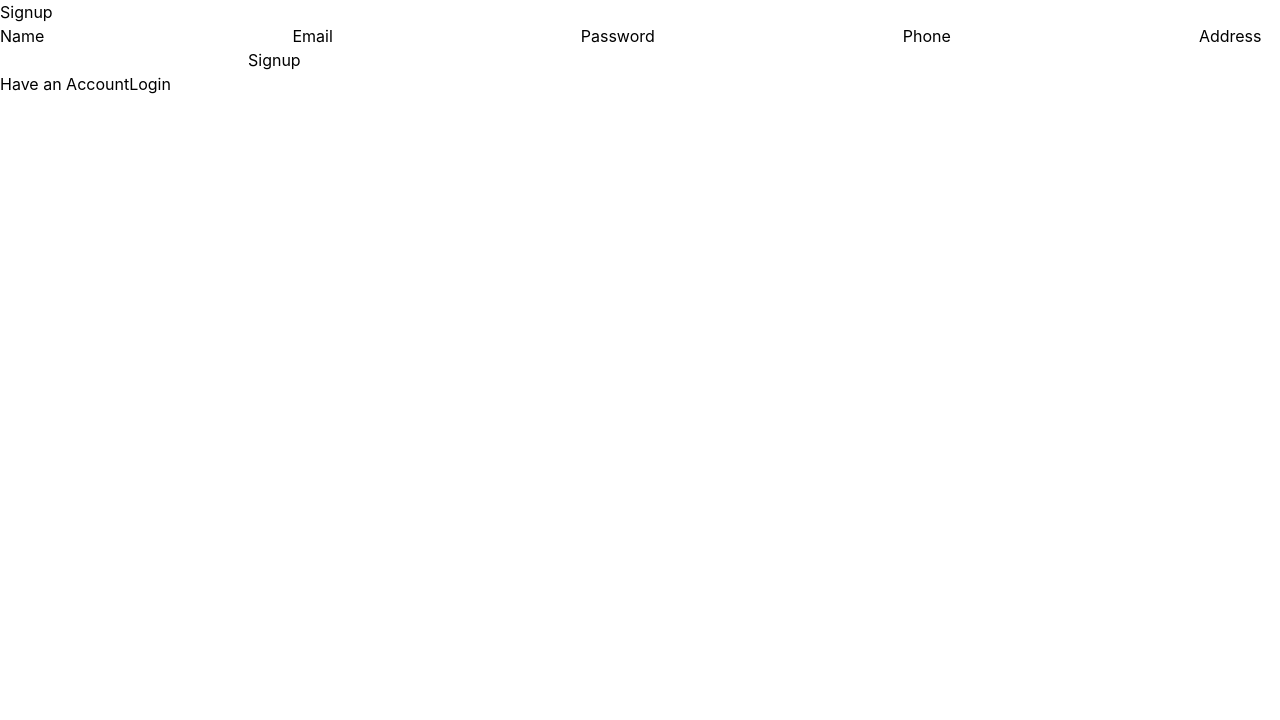
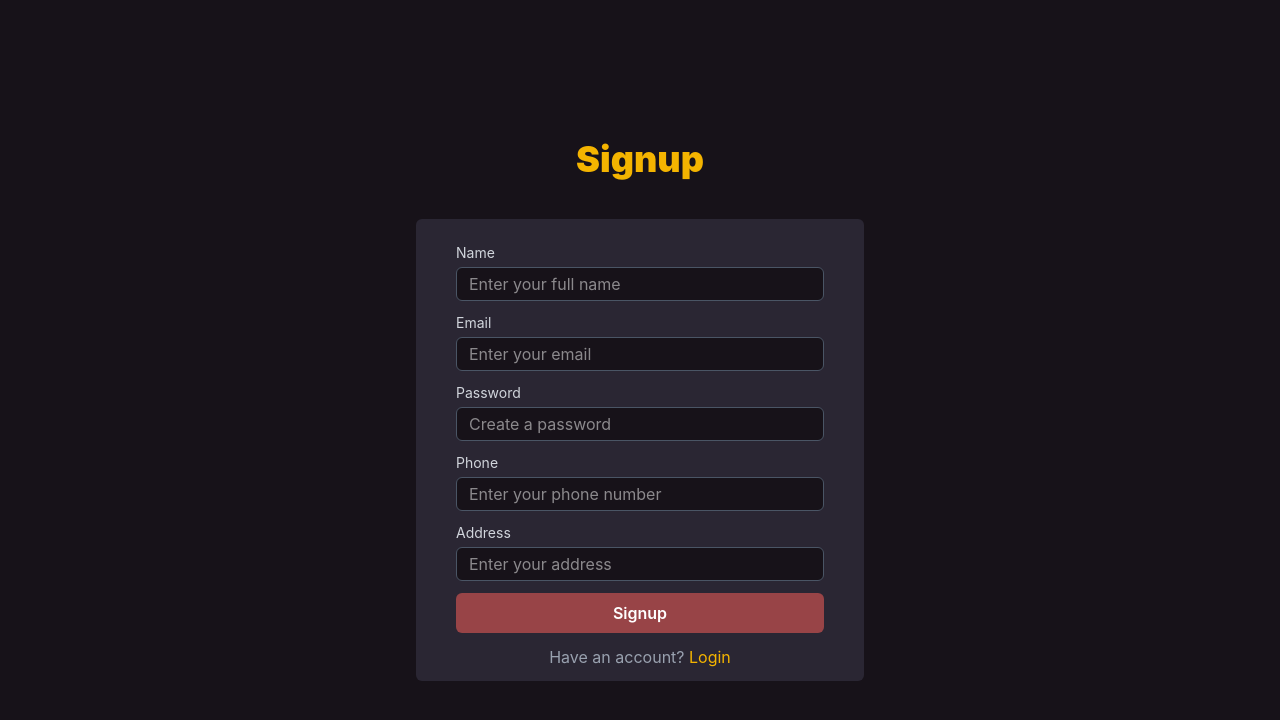
Before and after one commit to saith7860/SaasRestaurant, a React (Vite) app in the folder frontend/: page /signup in a window 1280 px wide. Shown: the top 720 px of the page. Built offline with nearby package versions, Linux system fonts and the light colour scheme.

Commit message:
Design Frontend

```diff
--- a/frontend/index.html
+++ b/frontend/index.html
@@ -6,7 +6,7 @@
     <meta name="viewport" content="width=device-width, initial-scale=1.0" />
     <title>frontend</title>
   </head>
-  <body>
+  <body class="bg-[#171219]">
     <div id="root"></div>
     <script type="module" src="/src/main.tsx"></script>
   </body>
--- a/frontend/src/components/Home/Navbar.tsx
+++ b/frontend/src/components/Home/Navbar.tsx
@@ -9,7 +9,7 @@ const Navbar:FC<NavbarType> = ({restaurnatName}) => {
       <div className="max-w-7xl mx-auto flex items-center justify-between gap-4">
 
         {/* Logo / Restaurant Name */}
-        <Link to={"/"}><h1 className="text-xl md:text-2xl font-bold text-green-600">
+        <Link to={"/"}><h1 className="text-xl md:text-2xl font-bold text-[#984447] hover:text-[#F4B400] transition">
           {restaurnatName}
         </h1></Link>
 
@@ -23,23 +23,28 @@ const Navbar:FC<NavbarType> = ({restaurnatName}) => {
           />
         </div>
 
+
+
         {/* Right Side */}
         <div className="flex items-center gap-3">
 
           {/* Cart */}
          <Link to={"/cart"}>
-          <button className="flex items-center gap-1 border px-3 py-1 rounded-lg hover:bg-gray-100">
+          <button className="flex items-center gap-1 border px-3 py-1 rounded-lg hover:text-white hover:bg-[#F4B400]">
             <ShoppingCart size={18} />
             <span className="hidden sm:inline">Cart</span>
           </button>
           </Link>
+
           {/* Login */}
-          <button className="bg-green-600 text-white px-4 py-1 rounded-lg hover:bg-green-700">
-
-            Login
-          </button>
+          <Link to={"/login"}>
+              <button className="bg-[#984447] text-white px-4 py-1 rounded-lg hover:bg-[#F4B400]">
+                Login
+              </button>
+          </Link>
         </div>
       </div>
+
 
       {/* Mobile Search Bar */}
       <div className="mt-3 md:hidden flex items-center border rounded-lg px-2 py-1">
--- a/frontend/src/pages/Cart/CartPage.tsx
+++ b/frontend/src/pages/Cart/CartPage.tsx
@@ -41,21 +41,25 @@ const CartPage = () => {
   console.log(cart);
 
   return (
+    <div className="p-5 text-white">
+      {cart.length==0?
+      <div className="">
+        <p className="text-[#F4B400] text-lg sm:text-xl font-black">Your cart is empty!</p>
+      </div>:
+      cart.map((item)=>(
+        <section key={item.id}  className="bg-[#984447] flex flex-col sm:flex-row sm:items-center sm:justify-between py-6 px-10 rounded-lg mb-4 gap-3">
+
+
             <div>
-      {cart.length==0?
-      <p>Your cart is empty</p>:
-      cart.map((item)=>(
-        <section className="mb-3" key={item.id} >
-        <div>
-          <img src={item.image} alt={item.name} />
+              <img className="hidden sm:block" src={item.image} alt={item.name} />
             </div>
-        <div>
-          <h1>{item.name}</h1>
+            <div className="">
+              <h1 className="text-[#F4B400] font-black text-lg sm:text-xl">{item.name}</h1>
               <p>{item.variation}</p>
               <h3>Price:{item.price*item.quantity}</h3>
               <h3>Qty:{item.quantity}</h3>
             </div>
-           <div className="flex items-center gap-2">
+            <div className="flex items-center gap-2 ">
               {/* Decrese quantity by 1 */}
               <button onClick={() => decreaseQty(item.id)}>
                 <Minus/>
@@ -74,16 +78,20 @@ const CartPage = () => {
               <Trash2/>
             </button>
             </div>
-     </section>
-      ))}
+        </section> ))}
+
     {cart.length>0 && (
       <>
-       <h2>Total: {total}</h2>
-       <Link to={"/signup"}><button>Proceed To Checkout</button></Link>
+       <h2 className="m-auto mt-4 text-[#F4B400] text-2xl font-bold text-right">Total: {total}</h2>
+
+       <Link to={"/signup"}><button className="w-[clamp(200px,50%,300px)] block text-center bg-[#984447] text-white font-bold mx-auto mt-5 py-2 px-6 rounded-sm hover:bg-[#F4B400] transition">Proceed To Checkout</button></Link>
        </>
        )}
 
+      <Link to="/"><button className=" w-[clamp(200px,50%,300px)]  block text-center bg-[#984447] text-white font-bold mx-auto mt-5 py-2 px-6 rounded-sm hover:bg-[#F4B400] transition">Return to Menu</button></Link>
+
     </div>
+
   )
 }
 
--- a/frontend/src/pages/Home/Home.tsx
+++ b/frontend/src/pages/Home/Home.tsx
@@ -5,7 +5,9 @@ const Home = () => {
     <>
      <Navbar restaurnatName="AlHadi"/>
      <Categories/>
+
     </>
+
   )
 }
 
--- a/frontend/src/pages/Login/Login.tsx
+++ b/frontend/src/pages/Login/Login.tsx
@@ -1,6 +1,6 @@
 import { useState } from "react";
 import axios from "axios";
-import { useNavigate } from "react-router";
+import { Link, useNavigate } from "react-router";
 const Login = () => {
   const [loginField, setLoginField] = useState({
     email: "",
@@ -30,27 +30,49 @@ const Login = () => {
   };
 
   return (
-    <div>
-      <h1>Login</h1>
+    <div className="flex flex-col justify-center items-center h-screen text-white gap-2 py-5">
+      <h1 className="text-4xl font-black text-[#F4B400] pt-5 pb-8">Login</h1>
 
-      <form onSubmit={handleSubmit}>
-        <label>Email</label>
+      <form
+        className="bg-[#2A2633] mx-auto px-10 py-24 flex flex-col gap-3 rounded-lg w-full max-w-md"
+        onSubmit={handleSubmit}
+      >
+        <label htmlFor="email" className="text-lg text-gray-300">Email</label>
         <input
+          id="email"
           type="email"
           name="email"
           value={loginField.email}
           onChange={handleChange}
+          className="px-3 py-2 rounded-md bg-[#171219] text-white outline-none border border-gray-600 focus:border-[#984447]"
         />
 
-        <label>Password</label>
+        <label htmlFor="password" className="text-lg text-gray-300">Password</label>
         <input
+          id="password"
           type="password"
           name="password"
           value={loginField.password}
           onChange={handleChange}
+          className="px-3 py-2 rounded-md bg-[#171219] text-white outline-none border border-gray-600 focus:border-[#984447]"
         />
 
-        <button type="submit">Login</button>
+
+            <Link to="/checkout">
+              <button type="submit" className="w-full bg-[#984447] hover:bg-[#F4B400] transition text-white mt-8 py-2 rounded-md font-semibold text-lg">
+                Login
+              </button>
+            </Link>
+
+
+          {/* Signup link */}
+          <div className="text-md text-gray-400 text-center">
+            Don't have an account?{" "}
+            <Link to="/signup" className="text-[#F4B400] hover:underline">
+              Signup
+            </Link>
+          </div>
+
       </form>
     </div>
   );
--- a/frontend/src/pages/signup/Signup.tsx
+++ b/frontend/src/pages/signup/Signup.tsx
@@ -32,55 +32,103 @@ const navigate=useNavigate();
   };
 
   return (
-    <div className="flex flex-col">
-      <h1>Signup</h1>
+    <div className="flex flex-col justify-center items-center h-screen text-white gap-2 py-5">
+      <h1 className="text-4xl font-black text-[#F4B400] pt-5 pb-8" >Signup</h1>
 
-      <form onSubmit={handleSubmit} method="POST">
-        <label>Name</label>
+      <form
+          className="bg-[#2A2633] mx-auto px-10 pt-6 pb-3 flex flex-col gap-3 rounded-md w-full max-w-md "
+          onSubmit={handleSubmit}
+        >
+          {/* Name */}
+          <div className="flex flex-col gap-1">
+            <label htmlFor="name" className="text-sm text-gray-300">Name</label>
             <input
+              id="name"
               type="text"
               name="name"
               value={formField.name}
               onChange={handleChange}
+              className="px-3 py-1 rounded-md bg-[#171219] text-white outline-none border border-gray-600 focus:border-[#984447]"
+              placeholder="Enter your full name"
             />
+          </div>
 
-        <label>Email</label>
+          {/* Email */}
+          <div className="flex flex-col gap-1">
+            <label htmlFor="email" className="text-sm text-gray-300">Email</label>
             <input
+              id="email"
               type="email"
               name="email"
               value={formField.email}
               onChange={handleChange}
+              className="px-3 py-1 rounded-md bg-[#171219] text-white outline-none border border-gray-600 focus:border-[#984447]"
+              placeholder="Enter your email"
             />
+          </div>
 
-        <label>Password</label>
+          {/* Password */}
+          <div className="flex flex-col gap-1">
+            <label htmlFor="password" className="text-sm text-gray-300">Password</label>
             <input
+              id="password"
               type="password"
               name="password"
               value={formField.password}
               onChange={handleChange}
+              className="px-3 py-1 rounded-md bg-[#171219] text-white outline-none border border-gray-600 focus:border-[#984447]"
+              placeholder="Create a password"
             />
+          </div>
 
-        <label>Phone</label>
+          {/* Phone */}
+          <div className="flex flex-col gap-1">
+            <label htmlFor="phone" className="text-sm text-gray-300">Phone</label>
             <input
+              id="phone"
               type="text"
               name="phone"
               value={formField.phone}
               onChange={handleChange}
+              className="px-3 py-1 rounded-md bg-[#171219] text-white outline-none border border-gray-600 focus:border-[#984447]"
+              placeholder="Enter your phone number"
             />
+          </div>
 
-        <label>Address</label>
+          {/* Address */}
+          <div className="flex flex-col gap-1">
+            <label htmlFor="address" className="text-sm text-gray-300">Address</label>
             <input
+              id="address"
               type="text"
               name="address"
               value={formField.address}
               onChange={handleChange}
+              className="px-3 py-1 rounded-md bg-[#171219] text-white outline-none border border-gray-600 focus:border-[#984447]"
+              placeholder="Enter your address"
             />
+          </div>
 
-        <button type="submit">Signup</button>
-        <div>Have an Account
-          <Link to={"/login"}>Login</Link>
+          {/* Button */}
+
+          <Link to={"/checkout"}>
+            <button
+              type="submit"
+              className="w-full bg-[#984447] hover:bg-[#F4B400] transition text-white py-2 rounded-md font-semibold"
+              >
+              Signup
+            </button>
+          </Link>
+
+          {/* Login link */}
+          <div className="text-md text-gray-400 text-center">
+            Have an account?{" "}
+            <Link to="/login" className="text-[#F4B400] hover:underline">
+              Login
+            </Link>
           </div>
         </form>
+
     </div>
   );
 };
```
Also changed, not shown: frontend/src/components/Home/Categories.tsx (+10 -10 lines), 1 other file (tests, documents, lock files or other folders). Lines whose indentation alone changed are shown as unchanged.
